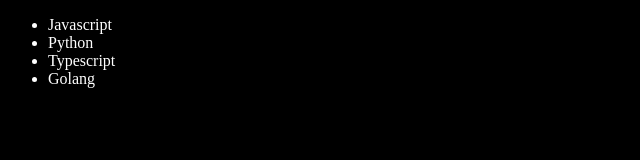
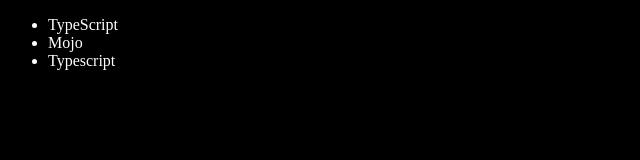
Before and after one commit to pankajpn/js-tutorial, a plain HTML site: page 06_dom/four.html in a window 1280 px wide. Shown: the full height of the page, 0-640 px from the left. Drawn offline with Linux system fonts and the light colour scheme.

Commit message:
query selector

```diff
--- a/05_iterations/06_dom/four.html
+++ b/06_dom/four.html
@@ -30,6 +30,22 @@
 
     addOptiLanguage("Golang")
 
+    //Edit
+    const secondLang = document.querySelector("li:nth-child(2)")
+    // secondLang.innerHTML = "Mojo"
+    const newLi = document.createElement("li")
+    newLi.textContent = "Mojo"
+    secondLang.replaceWith(newLi)
+
+    //edit
+    const firstLang = document.querySelector("li:first-child")
+    firstLang.outerHTML = '<li>TypeScript</li>'
+
+    //remove
+    const lastLang = document.querySelector('li:last-child')
+    lastLang.remove()
+
+
 </script>
 
 </html>
```
Also changed, not shown: 06_dom/one.html (renamed from 05_iterations/06_dom/one.html), 06_dom/three.html (renamed from 05_iterations/06_dom/three.html), 06_dom/two.html (renamed from 05_iterations/06_dom/two.html).
